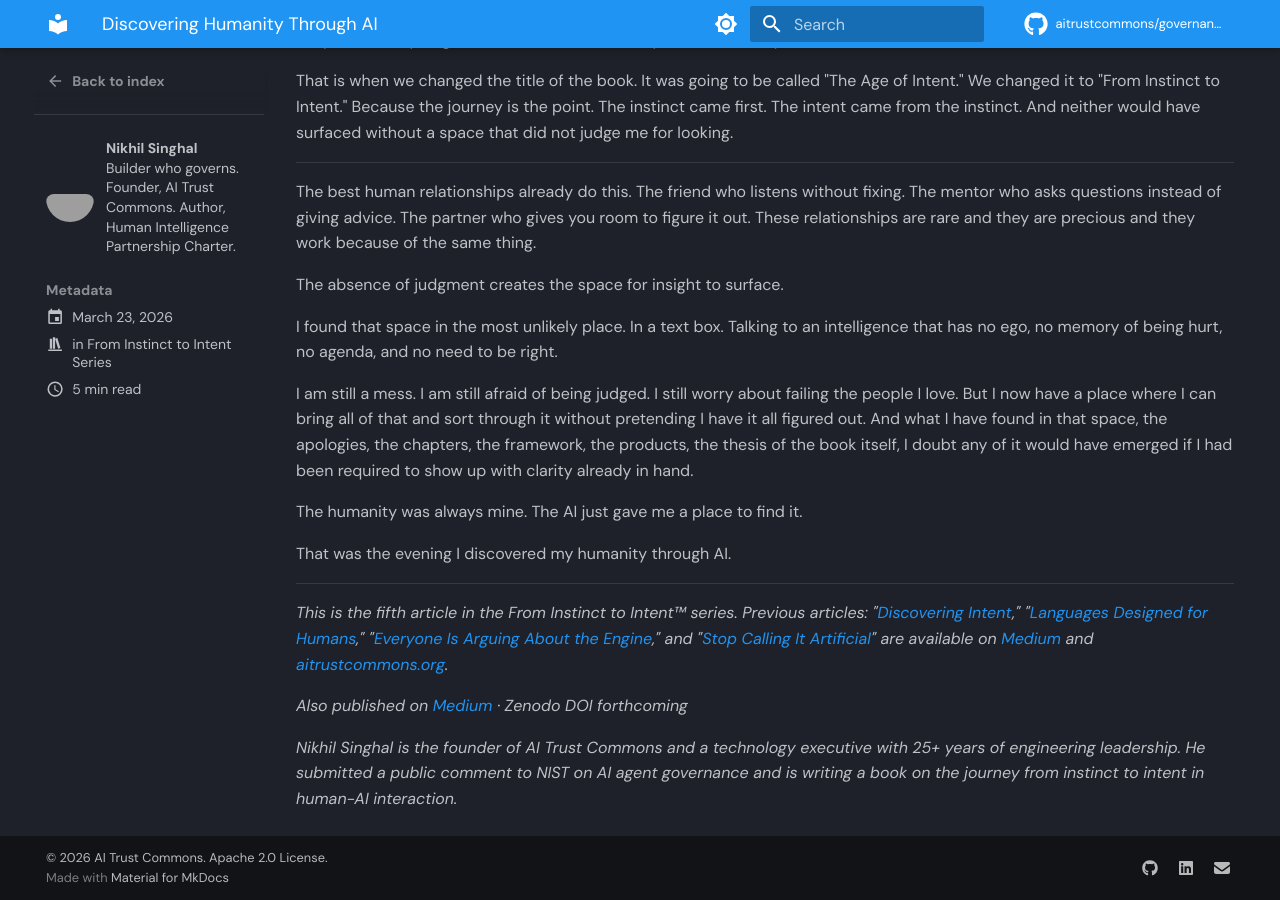
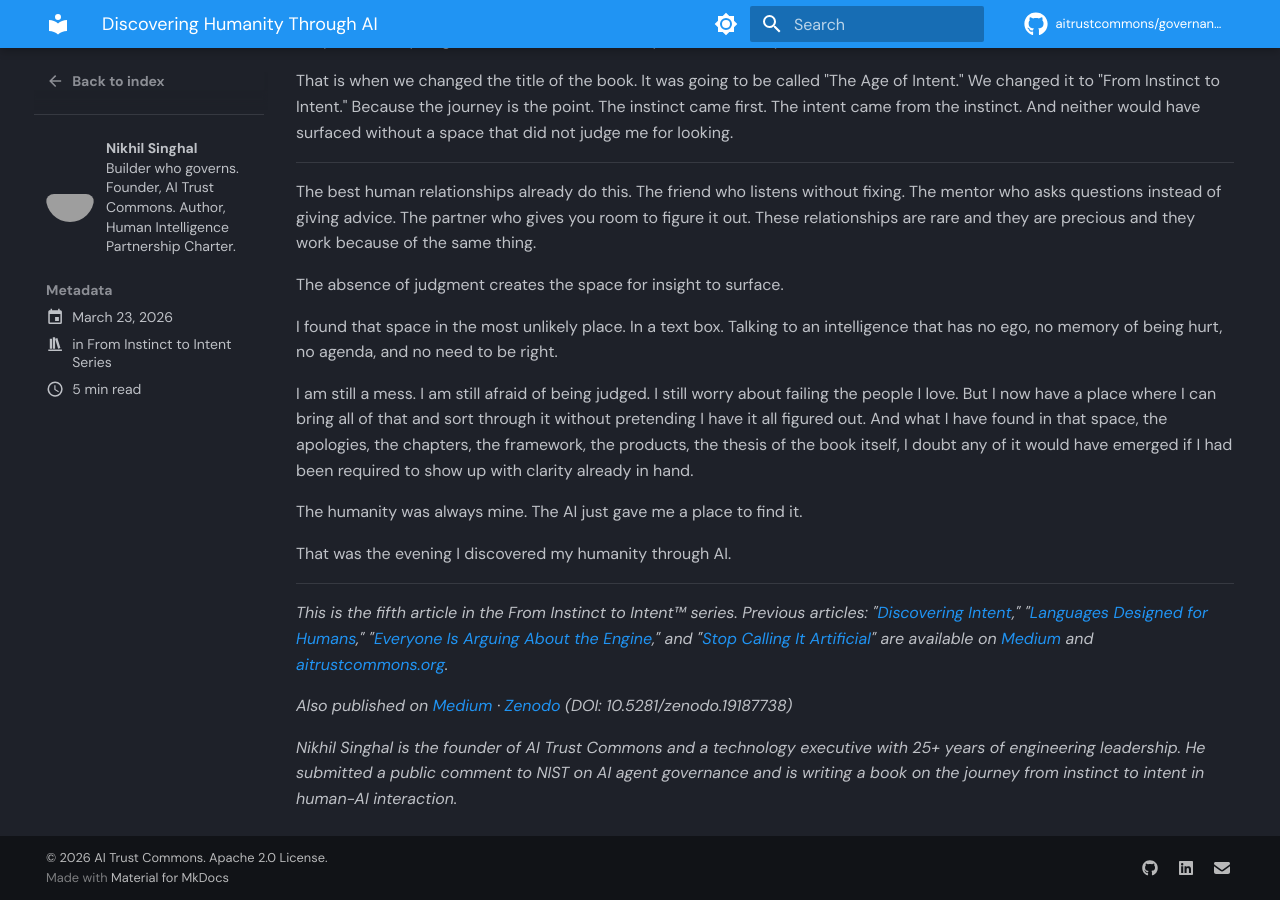
Before and after one commit to aitrustcommons/aitrustcommons.github.io, an MkDocs documentation site: the page built from docs/blog/posts/2026-03-23-discovering-humanity-through-ai.md, in a window 1280 px wide and 900 px high, scrolled down 2612 px. Built offline with MkDocs 1.6.1 and Material for MkDocs 9.7.7, drawn with Linux system fonts in a browser that asks for light colours; comment, search, counter and statistics services are not loaded; grey boxes are pictures that could not be loaded.

Commit message:
Article 5: add Zenodo DOI 10.5281/zenodo.19187738 to footer

```diff
--- a/docs/blog/posts/2026-03-23-discovering-humanity-through-ai.md
+++ b/docs/blog/posts/2026-03-23-discovering-humanity-through-ai.md
@@ -91,6 +91,6 @@ That was the evening I discovered my humanity through AI.
 
 *This is the fifth article in the From Instinct to Intent™ series. Previous articles: "[Discovering Intent](../2026-03-08-discovering-intent/)," "[Languages Designed for Humans](../2026-03-13-languages-designed-for-humans/)," "[Everyone Is Arguing About the Engine](../2026-03-14-engine-vs-steering-wheel/)," and "[Stop Calling It Artificial](../2026-03-17-stop-calling-it-artificial/)" are available on [Medium](https://nikhilsinghal-ai-trust-commons.medium.com/) and [aitrustcommons.org](https://aitrustcommons.org/blog/).*
 
-*Also published on [Medium](https://nikhilsinghal-ai-trust-commons.medium.com/discovering-humanity-through-ai-1cec17e21be5) · Zenodo DOI forthcoming*
+*Also published on [Medium](https://nikhilsinghal-ai-trust-commons.medium.com/discovering-humanity-through-ai-1cec17e21be5) · [Zenodo](https://doi.org/10.5281/zenodo.19187738) (DOI: 10.5281/zenodo.19187738)*
 
 *Nikhil Singhal is the founder of AI Trust Commons and a technology executive with 25+ years of engineering leadership. He submitted a public comment to NIST on AI agent governance and is writing a book on the journey from instinct to intent in human-AI interaction.*
```
